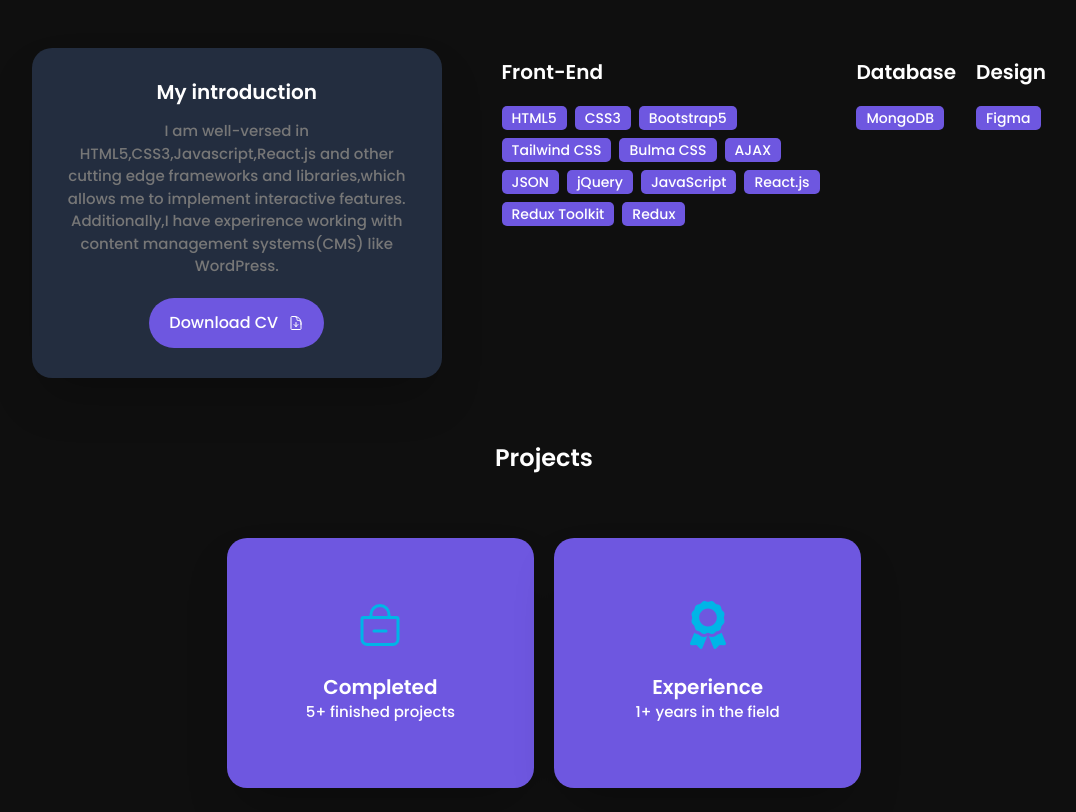
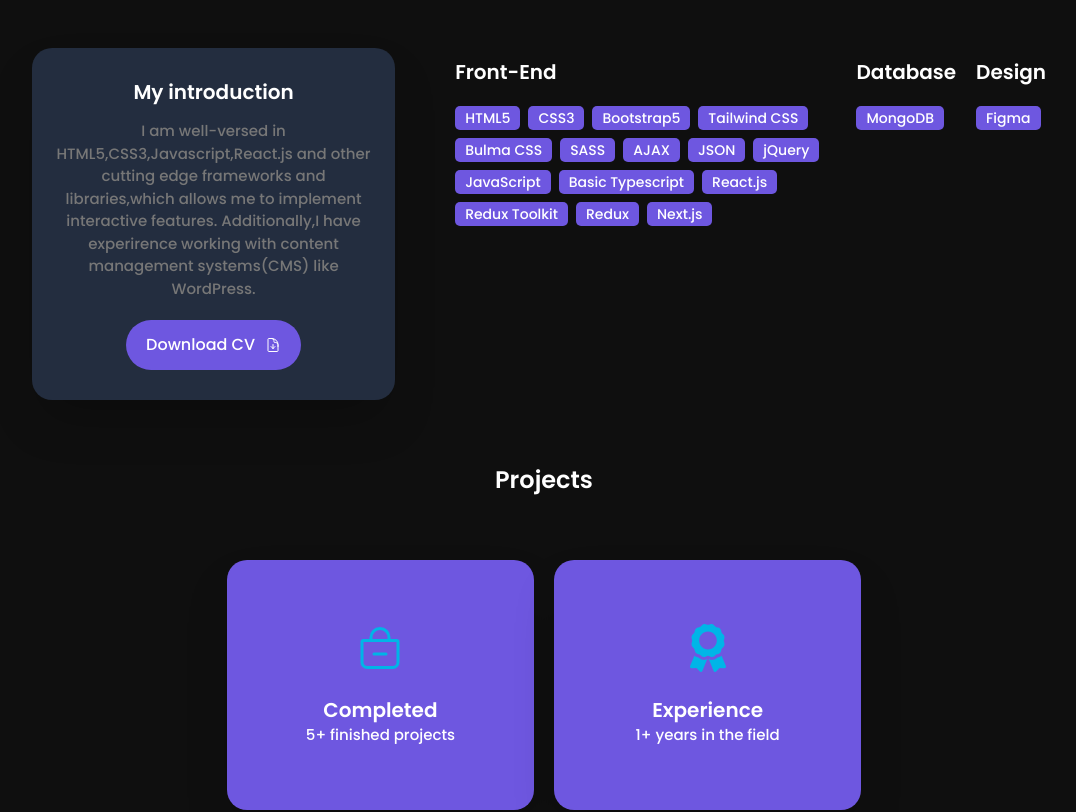
Before and after one commit to MirzazadaBunyad/Portfolio_React, a React (Vite) app: page / in a window 1280 px wide. Shown: the part 780-1592 px from the top of the page, without its empty margins (96-1172 px from the left). Built offline with nearby package versions, Linux system fonts and the light colour scheme.

Commit message:
portfolio

```diff
--- a/src/components/Main.jsx
+++ b/src/components/Main.jsx
@@ -185,6 +185,9 @@ function Main() {
                   Bulma CSS
                 </span>
                 <span className="text-sm bg-[#6E57E0] text-white px-2.5 py-0.5 rounded-[5px]">
+                  SASS
+                </span>
+                <span className="text-sm bg-[#6E57E0] text-white px-2.5 py-0.5 rounded-[5px]">
                   AJAX
                 </span>
                 <span className="text-sm bg-[#6E57E0] text-white px-2.5 py-0.5 rounded-[5px]">
@@ -197,6 +200,9 @@ function Main() {
                   JavaScript
                 </span>
                 <span className="text-sm bg-[#6E57E0] text-white px-2.5 py-0.5 rounded-[5px]">
+                  Basic Typescript
+                </span>
+                <span className="text-sm bg-[#6E57E0] text-white px-2.5 py-0.5 rounded-[5px]">
                   React.js
                 </span>
                 <span className="text-sm bg-[#6E57E0] text-white px-2.5 py-0.5 rounded-[5px]">
@@ -204,6 +210,9 @@ function Main() {
                 </span>
                 <span className="text-sm bg-[#6E57E0] text-white px-2.5 py-0.5 rounded-[5px]">
                   Redux
+                </span>
+                <span className="text-sm bg-[#6E57E0] text-white px-2.5 py-0.5 rounded-[5px]">
+                  Next.js
                 </span>
               </div>
             </div>
@@ -322,7 +331,7 @@ function Main() {
                   <button
                     type="submit"
                     value="Send"
-                    className="px-[20px] z-[9] text-white rounded-[30px] cursor-pointer flex items-center h-[50px] transition-all hover:text-white mt-[20px] bg-[#6E57E0] hover:bg-[#00b5e7] max-sm:w-full max-md:justify-center"
+                    className="px-[20px] z-[999] text-white rounded-[30px] cursor-pointer flex items-center h-[50px] transition-all hover:text-white mt-[20px] bg-[#6E57E0] hover:bg-[#00b5e7] max-md:w-full max-md:justify-center"
                   >
                     <TbSend className="mr-1 text-lg flex items-center justify-center" />
                     Send
```
